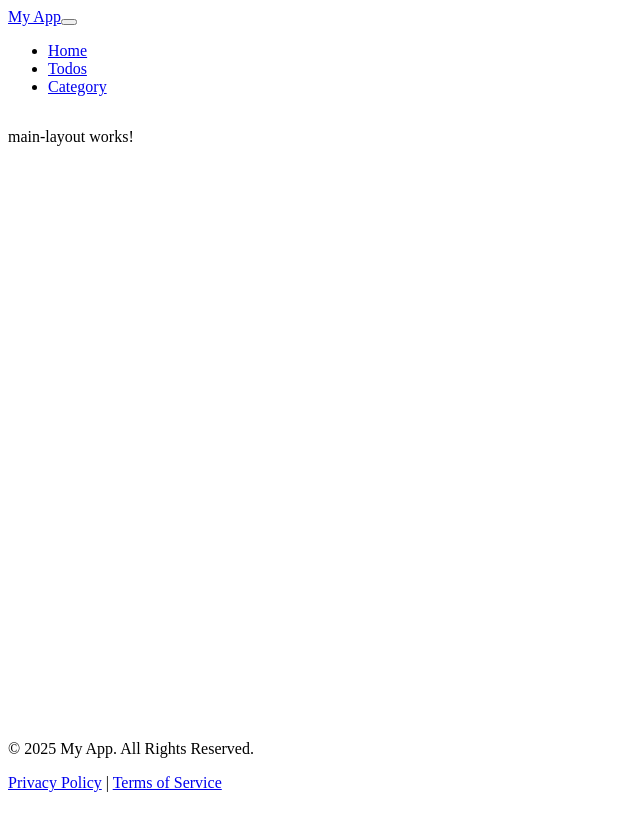
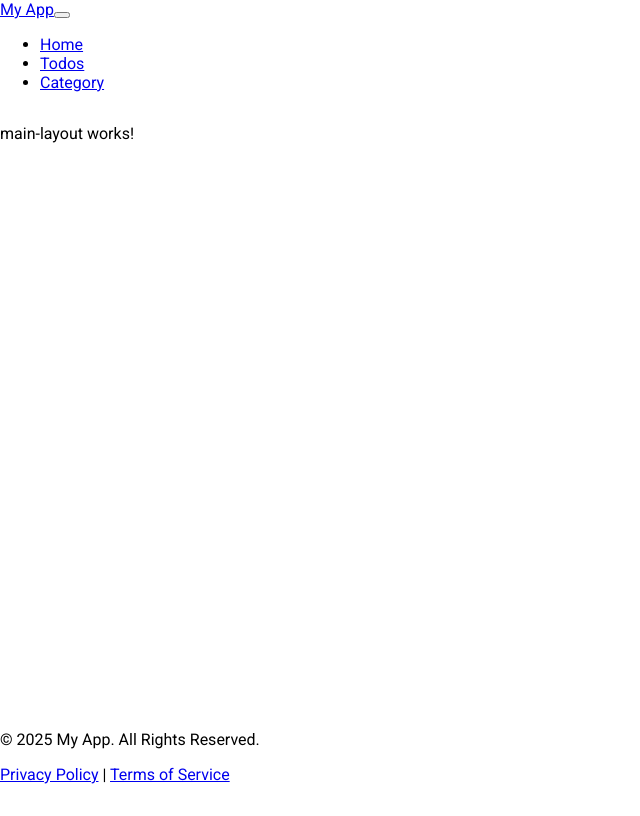
Before and after one commit to yasiramri/angular-bootcamp, an Angular app: page / in a window 1280 px wide. Shown: the whole page, without its empty margins (0-640 px from the left). Built offline with nearby package versions, Linux system fonts and the light colour scheme.

Commit message:
update style css

```diff
--- a/src/styles.css
+++ b/src/styles.css
@@ -1 +1,16 @@
 /* You can add global styles to this file, and also import other style files */
+
+html,
+body {
+  height: 100%;
+}
+body {
+  margin: 0;
+  font-family: Roboto, "Helvetica Neue", sans-serif;
+}
+
+footer {
+  position: relative;
+  bottom: 0;
+  width: 100%;
+}
```
